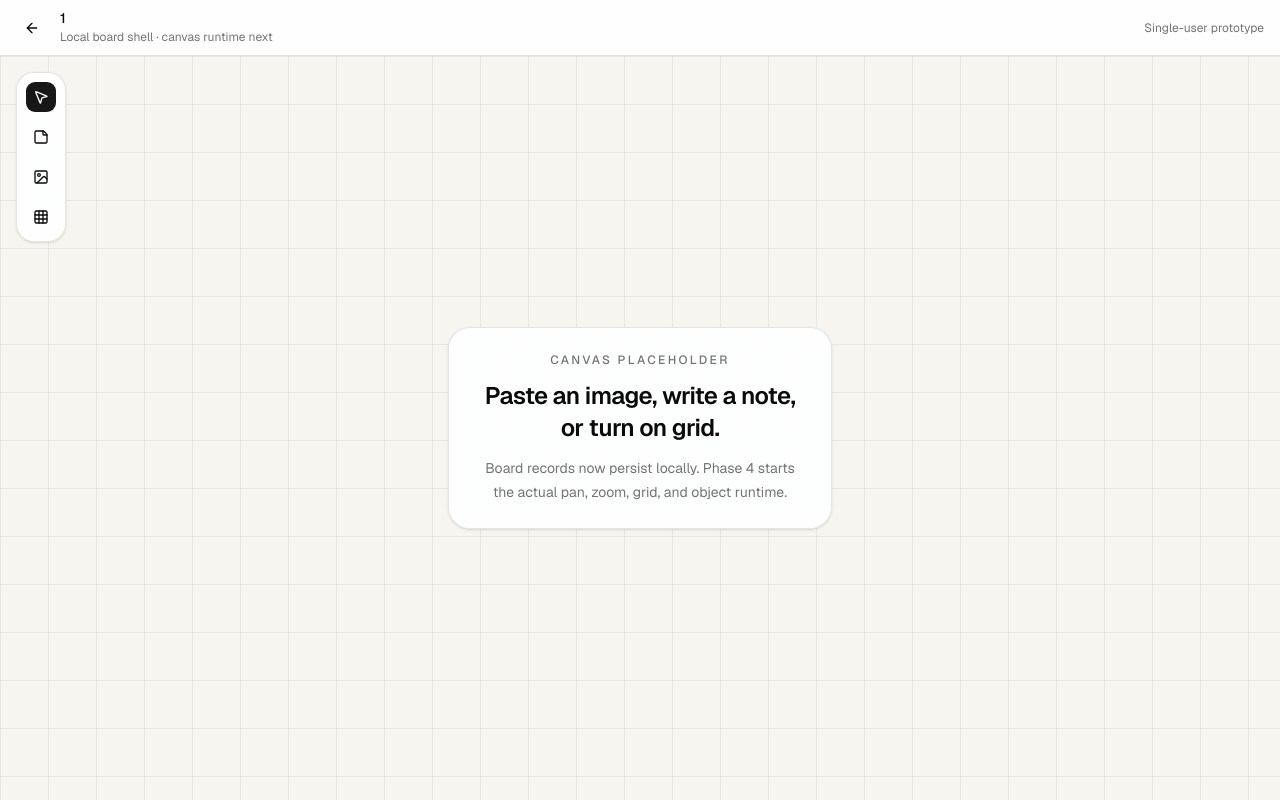
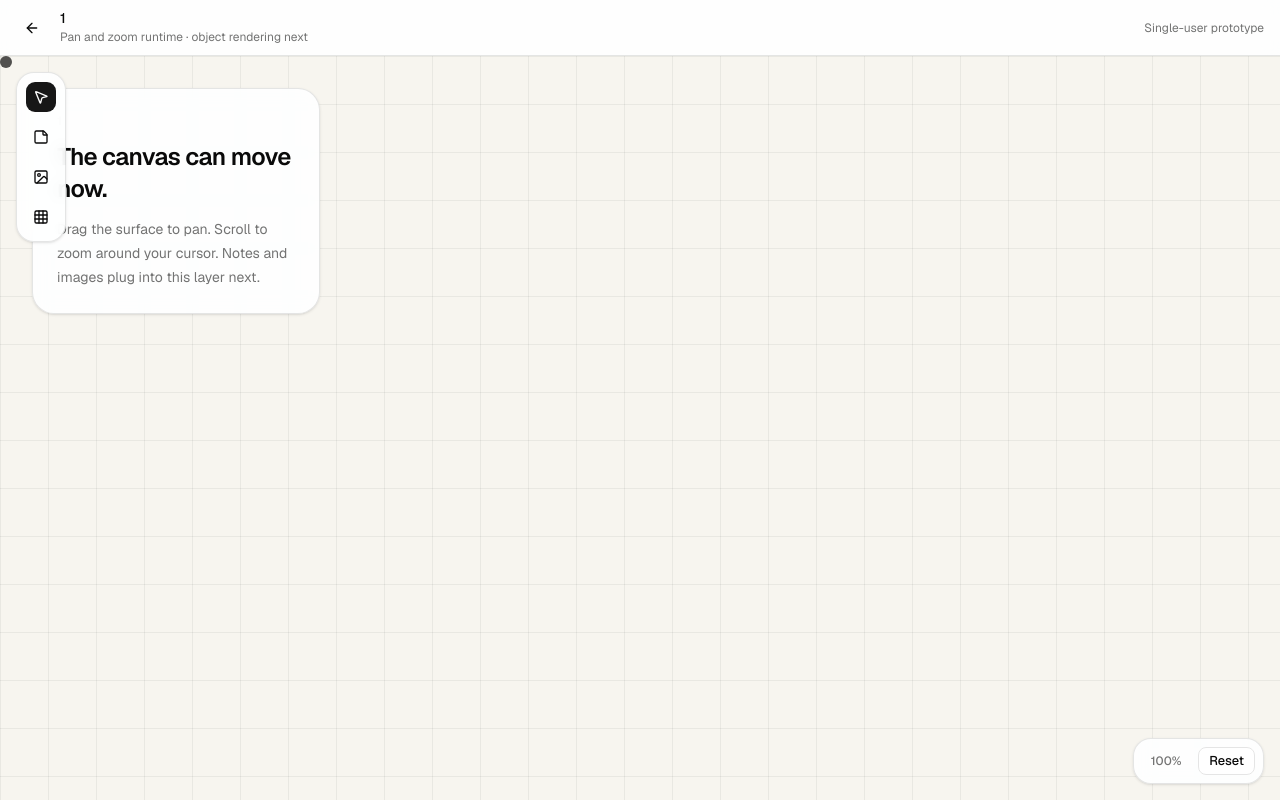
Before and after one commit to mrsonam/brainspill, a Next.js app: page /boards/1 in a window 1280 px wide. Built offline with nearby package versions, Linux system fonts and the light colour scheme.

Commit message:
Add canvas viewport runtime
Introduce viewport math, an imperative pan and zoom runtime, and a grid-backed canvas surface for the board workspace.

```diff
--- a/src/features/boards/BoardWorkspaceShell.tsx
+++ b/src/features/boards/BoardWorkspaceShell.tsx
@@ -11,6 +11,7 @@ import {
 import { useMemo, useSyncExternalStore } from "react";
 
 import { Button } from "@/components/ui/button";
+import { CanvasViewport } from "@/features/canvas/components/CanvasViewport";
 import {
   getLocalBoardsSnapshot,
   getServerLocalBoardsSnapshot,
@@ -60,7 +61,7 @@ export function BoardWorkspaceShell({ boardId }: BoardWorkspaceShellProps) {
           <div>
             <p className="text-sm font-medium leading-none">{title}</p>
             <p className="mt-1 text-xs text-muted-foreground">
-              Local board shell · canvas runtime next
+              Pan and zoom runtime · object rendering next
             </p>
           </div>
         </div>
@@ -88,22 +89,7 @@ export function BoardWorkspaceShell({ boardId }: BoardWorkspaceShellProps) {
           })}
         </aside>
 
-        <div className="absolute inset-0 bg-[linear-gradient(to_right,rgba(0,0,0,0.06)_1px,transparent_1px),linear-gradient(to_bottom,rgba(0,0,0,0.06)_1px,transparent_1px)] bg-[size:48px_48px]" />
-
-        <div className="relative flex flex-1 items-center justify-center">
-          <div className="max-w-sm rounded-3xl border border-black/10 bg-background/90 p-6 text-center shadow-sm backdrop-blur">
-            <p className="text-xs font-medium uppercase tracking-[0.2em] text-muted-foreground">
-              Canvas placeholder
-            </p>
-            <h1 className="mt-3 text-2xl font-semibold tracking-tight">
-              Paste an image, write a note, or turn on grid.
-            </h1>
-            <p className="mt-3 text-sm leading-6 text-muted-foreground">
-              Board records now persist locally. Phase 4 starts the actual pan,
-              zoom, grid, and object runtime.
-            </p>
-          </div>
-        </div>
+        <CanvasViewport boardId={boardId} />
       </section>
     </main>
   );
--- /dev/null
+++ b/src/features/canvas/components/CanvasViewport.tsx
@@ -0,0 +1,88 @@
+"use client";
+
+import { useRef, useState } from "react";
+
+import { Button } from "@/components/ui/button";
+import { GridLayer } from "@/features/canvas/components/GridLayer";
+import type { CanvasViewport as CanvasViewportState } from "@/features/canvas/model/canvas-types";
+import { useCanvasViewport } from "@/features/canvas/viewport/use-canvas-viewport";
+
+type CanvasViewportProps = {
+  boardId: string;
+};
+
+export function CanvasViewport({ boardId }: CanvasViewportProps) {
+  const transformRef = useRef<HTMLDivElement | null>(null);
+  const gridRef = useRef<HTMLDivElement | null>(null);
+  const [scaleLabel, setScaleLabel] = useState("100%");
+  const { beginPan, panTo, endPan, resetViewport, zoomAt } = useCanvasViewport({
+    transformRef,
+    gridRef,
+    onViewportChange: (viewport: CanvasViewportState) => {
+      setScaleLabel(`${Math.round(viewport.scale * 100)}%`);
+    },
+  });
+
+  return (
+    <div
+      className="relative flex flex-1 touch-none overflow-hidden"
+      onPointerDown={(event) => {
+        if (event.button !== 0) {
+          return;
+        }
+
+        event.currentTarget.setPointerCapture(event.pointerId);
+        beginPan({ x: event.clientX, y: event.clientY });
+      }}
+      onPointerMove={(event) => {
+        if (!event.currentTarget.hasPointerCapture(event.pointerId)) {
+          return;
+        }
+
+        panTo({ x: event.clientX, y: event.clientY });
+      }}
+      onPointerUp={(event) => {
+        if (event.currentTarget.hasPointerCapture(event.pointerId)) {
+          event.currentTarget.releasePointerCapture(event.pointerId);
+        }
+
+        endPan();
+      }}
+      onPointerCancel={endPan}
+      onWheel={(event) => {
+        event.preventDefault();
+        zoomAt({ x: event.clientX, y: event.clientY }, event.deltaY);
+      }}
+    >
+      <GridLayer gridRef={gridRef} />
+
+      <div
+        ref={transformRef}
+        className="absolute left-0 top-0 h-[1px] w-[1px] origin-top-left will-change-transform"
+      >
+        <div className="absolute left-0 top-0 size-3 rounded-full bg-foreground/70" />
+        <div className="absolute left-8 top-8 w-72 rounded-3xl border border-black/10 bg-background/90 p-6 shadow-sm backdrop-blur">
+          <p className="text-xs font-medium uppercase tracking-[0.2em] text-muted-foreground">
+            {boardId}
+          </p>
+          <h1 className="mt-3 text-2xl font-semibold tracking-tight">
+            The canvas can move now.
+          </h1>
+          <p className="mt-3 text-sm leading-6 text-muted-foreground">
+            Drag the surface to pan. Scroll to zoom around your cursor. Notes and
+            images plug into this layer next.
+          </p>
+        </div>
+      </div>
+
+      <div className="absolute bottom-4 right-4 z-10 flex items-center gap-2 rounded-2xl border border-black/10 bg-background/90 p-2 shadow-sm backdrop-blur">
+        <span className="min-w-12 px-2 text-center text-xs font-medium text-muted-foreground">
+          {scaleLabel}
+        </span>
+        <Button variant="outline" size="sm" onClick={resetViewport}>
+          Reset
+        </Button>
+      </div>
+    </div>
+  );
+}
--- /dev/null
+++ b/src/features/canvas/components/GridLayer.tsx
@@ -0,0 +1,15 @@
+import { RefObject } from "react";
+
+type GridLayerProps = {
+  gridRef: RefObject<HTMLDivElement | null>;
+};
+
+export function GridLayer({ gridRef }: GridLayerProps) {
+  return (
+    <div
+      ref={gridRef}
+      className="pointer-events-none absolute inset-0 bg-[linear-gradient(to_right,rgba(0,0,0,0.055)_1px,transparent_1px),linear-gradient(to_bottom,rgba(0,0,0,0.055)_1px,transparent_1px)] bg-[size:48px_48px]"
+      aria-hidden="true"
+    />
+  );
+}
--- /dev/null
+++ b/src/features/canvas/viewport/use-canvas-viewport.ts
@@ -0,0 +1,134 @@
+"use client";
+
+import { RefObject, useCallback, useRef } from "react";
+
+import type {
+  CanvasPoint,
+  CanvasViewport,
+} from "@/features/canvas/model/canvas-types";
+import { DEFAULT_VIEWPORT } from "@/features/canvas/model/scene-defaults";
+import {
+  clampViewportScale,
+  panViewport,
+  zoomViewportAroundPoint,
+} from "@/features/canvas/viewport/viewport-math";
+
+type UseCanvasViewportOptions = {
+  transformRef: RefObject<HTMLElement | null>;
+  gridRef: RefObject<HTMLElement | null>;
+  onViewportChange?: (viewport: CanvasViewport) => void;
+};
+
+function toTransform(viewport: CanvasViewport) {
+  return `translate3d(${viewport.x}px, ${viewport.y}px, 0) scale(${viewport.scale})`;
+}
+
+function toGridStyle(viewport: CanvasViewport) {
+  return {
+    backgroundPosition: `${viewport.x}px ${viewport.y}px`,
+    backgroundSize: `${48 * viewport.scale}px ${48 * viewport.scale}px`,
+  };
+}
+
+export function useCanvasViewport({
+  transformRef,
+  gridRef,
+  onViewportChange,
+}: UseCanvasViewportOptions) {
+  const viewportRef = useRef<CanvasViewport>(DEFAULT_VIEWPORT);
+  const frameRef = useRef<number | null>(null);
+  const lastPointerRef = useRef<CanvasPoint | null>(null);
+
+  const applyViewport = useCallback(() => {
+    frameRef.current = null;
+    const viewport = viewportRef.current;
+
+    if (transformRef.current) {
+      transformRef.current.style.transform = toTransform(viewport);
+    }
+
+    if (gridRef.current) {
+      const gridStyle = toGridStyle(viewport);
+      gridRef.current.style.backgroundPosition = gridStyle.backgroundPosition;
+      gridRef.current.style.backgroundSize = gridStyle.backgroundSize;
+    }
+
+    onViewportChange?.(viewport);
+  }, [gridRef, onViewportChange, transformRef]);
+
+  const scheduleViewportApply = useCallback(() => {
+    if (frameRef.current !== null) {
+      return;
+    }
+
+    frameRef.current = window.requestAnimationFrame(applyViewport);
+  }, [applyViewport]);
+
+  const setViewport = useCallback(
+    (viewport: CanvasViewport) => {
+      viewportRef.current = {
+        ...viewport,
+        scale: clampViewportScale(viewport.scale),
+      };
+      scheduleViewportApply();
+    },
+    [scheduleViewportApply],
+  );
+
+  const resetViewport = useCallback(() => {
+    setViewport(DEFAULT_VIEWPORT);
+  }, [setViewport]);
+
+  const beginPan = useCallback((point: CanvasPoint) => {
+    lastPointerRef.current = point;
+  }, []);
+
+  const panTo = useCallback(
+    (point: CanvasPoint) => {
+      const lastPointer = lastPointerRef.current;
+
+      if (!lastPointer) {
+        lastPointerRef.current = point;
+        return;
+      }
+
+      viewportRef.current = panViewport(viewportRef.current, {
+        x: point.x - lastPointer.x,
+        y: point.y - lastPointer.y,
+      });
+      lastPointerRef.current = point;
+      scheduleViewportApply();
+    },
+    [scheduleViewportApply],
+  );
+
+  const endPan = useCallback(() => {
+    lastPointerRef.current = null;
+  }, []);
+
+  const zoomAt = useCallback(
+    (anchorPoint: CanvasPoint, deltaY: number) => {
+      const zoomIntensity = 0.0015;
+      const zoomFactor = Math.exp(-deltaY * zoomIntensity);
+      const nextScale = viewportRef.current.scale * zoomFactor;
+
+      viewportRef.current = zoomViewportAroundPoint(
+        viewportRef.current,
+        anchorPoint,
+        nextScale,
+      );
+      scheduleViewportApply();
+    },
+    [scheduleViewportApply],
+  );
+
+  return {
+    viewportRef,
+    beginPan,
+    panTo,
+    endPan,
+    zoomAt,
+    resetViewport,
+    setViewport,
+  };
+}
--- /dev/null
+++ b/src/features/canvas/viewport/viewport-constants.ts
@@ -0,0 +1,3 @@
+export const MIN_VIEWPORT_SCALE = 0.2;
+export const MAX_VIEWPORT_SCALE = 4;
+export const BASE_GRID_SIZE = 48;
--- /dev/null
+++ b/src/features/canvas/viewport/viewport-math.ts
@@ -0,0 +1,76 @@
+import type {
+  CanvasPoint,
+  CanvasViewport,
+} from "@/features/canvas/model/canvas-types";
+import {
+  MAX_VIEWPORT_SCALE,
+  MIN_VIEWPORT_SCALE,
+} from "@/features/canvas/viewport/viewport-constants";
+
+export function clampViewportScale(scale: number) {
+  return Math.min(MAX_VIEWPORT_SCALE, Math.max(MIN_VIEWPORT_SCALE, scale));
+}
+
+export function screenToCanvasPoint(
+  screenPoint: CanvasPoint,
+  viewport: CanvasViewport,
+): CanvasPoint {
+  return {
+    x: (screenPoint.x - viewport.x) / viewport.scale,
+    y: (screenPoint.y - viewport.y) / viewport.scale,
+  };
+}
+
+export function canvasToScreenPoint(
+  canvasPoint: CanvasPoint,
+  viewport: CanvasViewport,
+): CanvasPoint {
+  return {
+    x: canvasPoint.x * viewport.scale + viewport.x,
+    y: canvasPoint.y * viewport.scale + viewport.y,
+  };
+}
+
+export function panViewport(
+  viewport: CanvasViewport,
+  delta: CanvasPoint,
+): CanvasViewport {
+  return {
+    ...viewport,
+    x: viewport.x + delta.x,
+    y: viewport.y + delta.y,
+  };
+}
+
+export function zoomViewportAroundPoint(
+  viewport: CanvasViewport,
+  anchorPoint: CanvasPoint,
+  nextScale: number,
+): CanvasViewport {
+  const clampedScale = clampViewportScale(nextScale);
+  const canvasAnchor = screenToCanvasPoint(anchorPoint, viewport);
+
+  return {
+    x: anchorPoint.x - canvasAnchor.x * clampedScale,
+    y: anchorPoint.y - canvasAnchor.y * clampedScale,
+    scale: clampedScale,
+  };
+}
+
+export function getGridSizeForScale(baseGridSize: number, scale: number) {
+  const visibleGridSize = baseGridSize * scale;
+
+  if (visibleGridSize < 18) {
+    return baseGridSize * 4;
+  }
+
+  if (visibleGridSize < 32) {
+    return baseGridSize * 2;
+  }
+
+  if (visibleGridSize > 120) {
+    return baseGridSize / 2;
+  }
+
+  return baseGridSize;
+}
```
